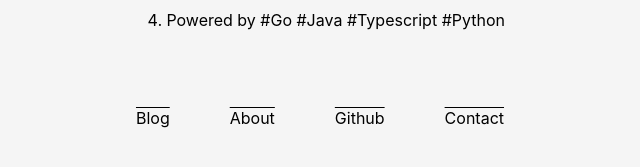
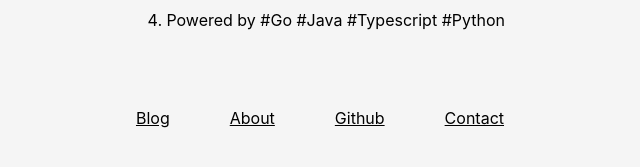
Before and after one commit to ydzhou/ydzhou.github.io, a Jekyll site: the page index.html, which Jekyll copies as it is, in a window 1280 px wide. Shown: the part 380-547 px from the top of the page, without its empty margins (320-960 px from the left). Built offline with Jekyll 4.4.1, drawn with Linux system fonts in a browser that asks for light colours.

Commit message:
update style

```diff
--- a/_includes/footer.html
+++ b/_includes/footer.html
@@ -1,2 +1,2 @@
-<div id="FooterSection">
+<div id="footer-section">
 </div>
--- a/_layouts/default.html
+++ b/_layouts/default.html
@@ -17,8 +17,8 @@
     </script>
   </head>
   <body>
+    <div class="body-section">
     {% include header.html %}
-    <div class="body-section">
       <div class="content">
         <h1>{{ page.title }}</h1>
         {% if page.creator %} <p>{{ page.creator }}</p> {% endif %}
--- a/style.css
+++ b/style.css
@@ -32,6 +32,10 @@ ul {
     list-style-type: none;
 }
 
+#homepage-link .link {
+    text-decoration: underline;
+}
+
 #homepage-link li {
     float: none;
     margin: 0 30px
@@ -39,11 +43,10 @@ ul {
 
 .content {
     margin-top: 40px;
-    text-align: center;
 }
 
 .link {
-    text-decoration: overline;
+    text-decoration: none;
     color: black;
     background-color: none;
 }
```
